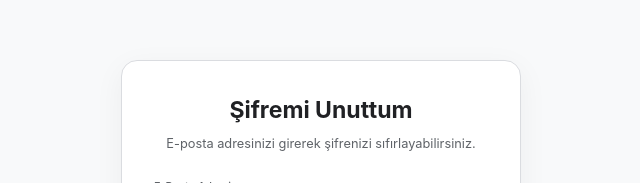
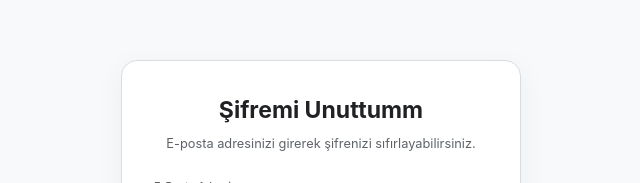
Before and after one commit to ali-ay/moneyanalyze-frontend, a React (Vite) app: page /forgot-password in a window 1280 px wide. Shown: the part 183-366 px from the top of the page, without its empty margins (319-959 px from the left). Built offline with nearby package versions, Linux system fonts and the light colour scheme; no server answers; what react-google-recaptcha-v3 would draw is missing.

Commit message:
şifre unuttum title güncelleme

```diff
--- a/src/pages/Auth/ForgotPassword/index.tsx
+++ b/src/pages/Auth/ForgotPassword/index.tsx
@@ -32,7 +32,7 @@ const ForgotPassword = () => {
   return (
     <AuthContainer>
       <AuthBox>
-        <AuthTitle>Şifremi Unuttum</AuthTitle>
+        <AuthTitle>Şifremi Unuttumm</AuthTitle>
         <AuthSubtitle>E-posta adresinizi girerek şifrenizi sıfırlayabilirsiniz.</AuthSubtitle>
 
         {message && <S.SuccessAlert>{message}</S.SuccessAlert>}
```
